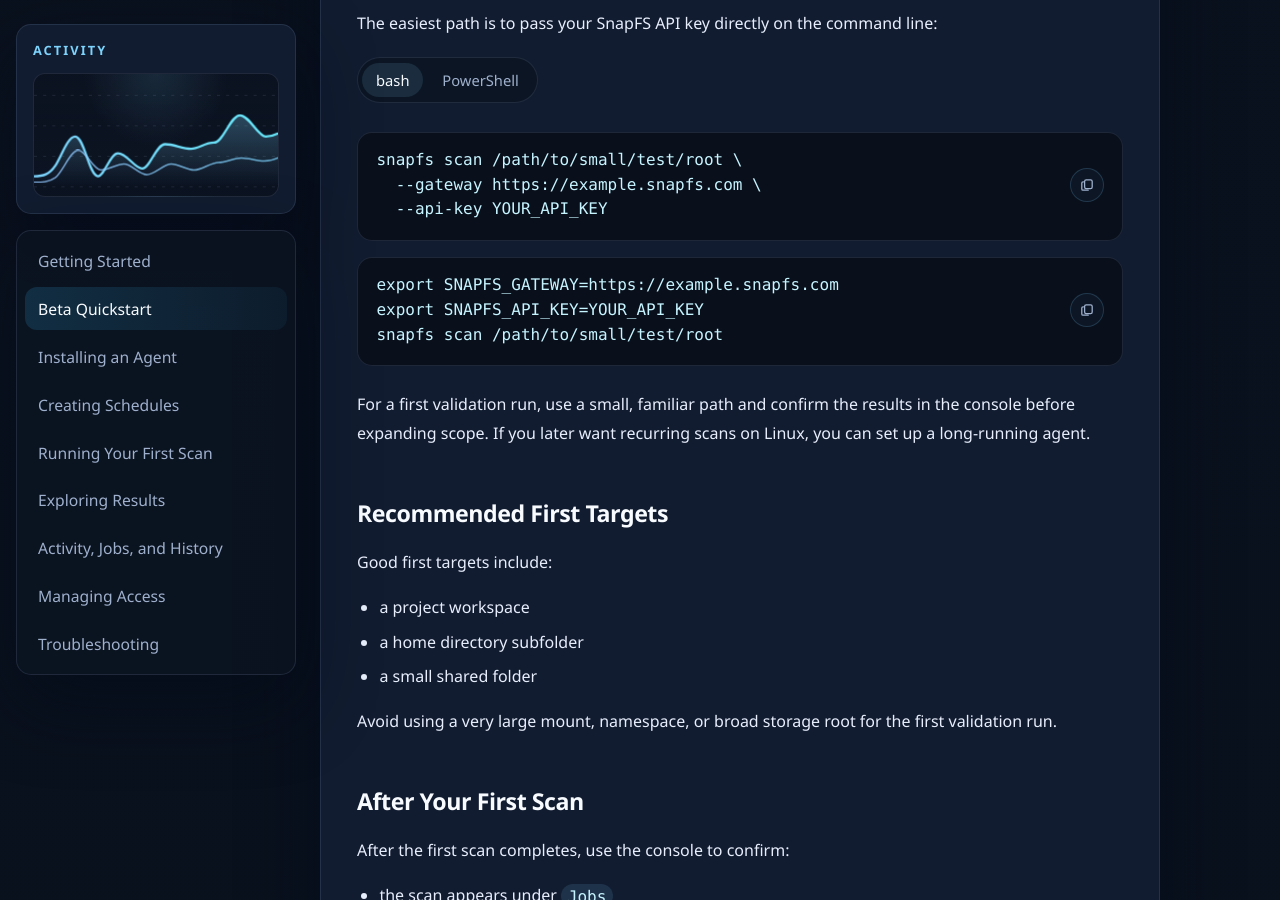
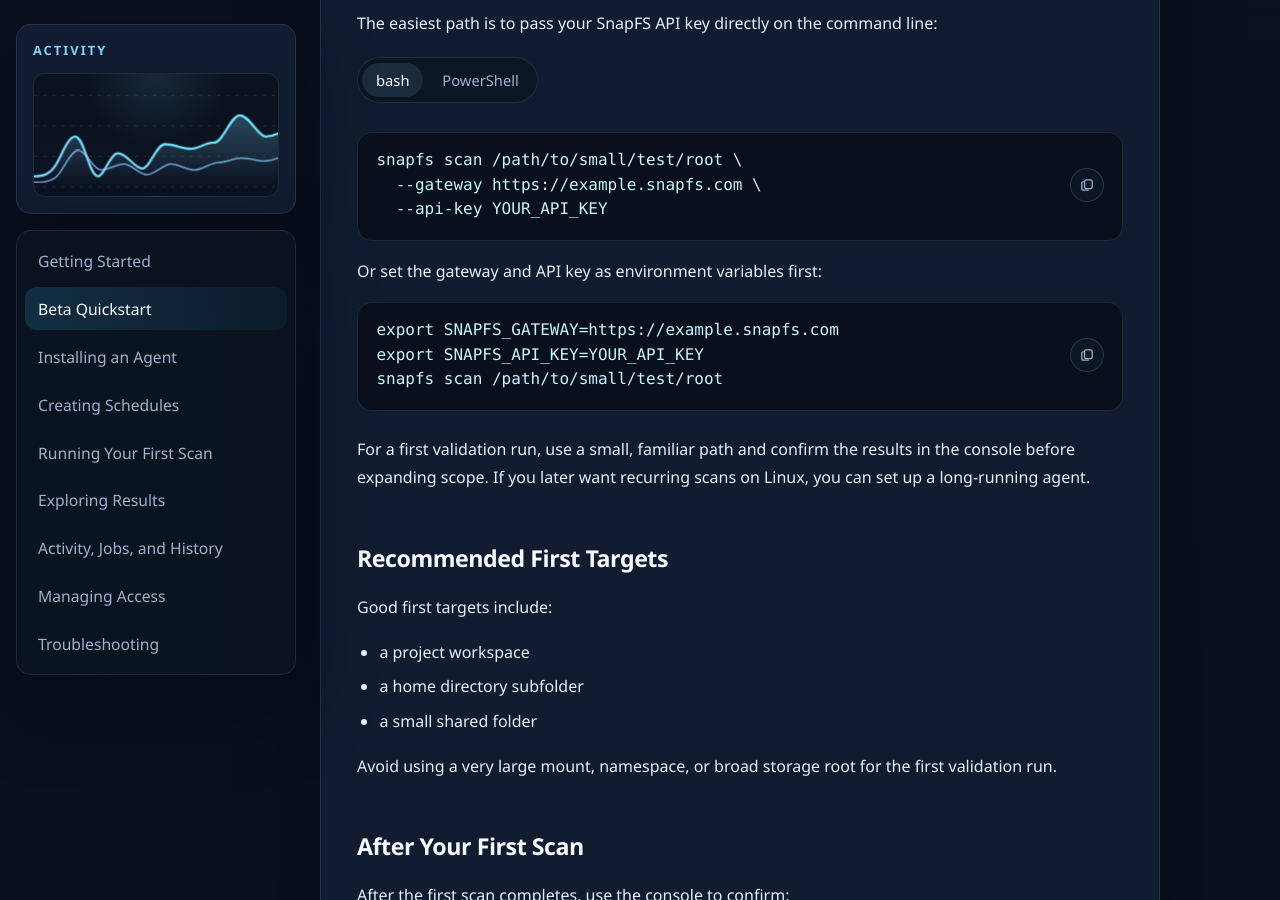
Before and after one commit to snapfsio/snapfs-docs, a Jekyll site: the page built from docs/beta-quickstart.md, in a window 1280 px wide and 900 px high, scrolled down 1769 px. Built offline with Jekyll 4.4.1, drawn with Linux system fonts in a browser that asks for light colours.

Commit message:
clarify initial scan options

```diff
--- a/docs/beta-quickstart.md
+++ b/docs/beta-quickstart.md
@@ -65,6 +65,8 @@ The easiest path is to pass your SnapFS API key directly on the command line:
   --gateway https://example.snapfs.com \
   --api-key YOUR_API_KEY</code></pre>
 
+    <p>Or set the gateway and API key as environment variables first:</p>
+
     <pre><code>export SNAPFS_GATEWAY=https://example.snapfs.com
 export SNAPFS_API_KEY=YOUR_API_KEY
 snapfs scan /path/to/small/test/root</code></pre>
@@ -74,6 +76,8 @@ snapfs scan /path/to/small/test/root</code></pre>
     <pre><code>snapfs scan C:\path\to\small\test\root `
   --gateway https://example.snapfs.com `
   --api-key YOUR_API_KEY</code></pre>
+
+    <p>Or set the gateway and API key as environment variables first:</p>
 
     <pre><code>$env:SNAPFS_GATEWAY = "https://example.snapfs.com"
 $env:SNAPFS_API_KEY = "YOUR_API_KEY"
```
